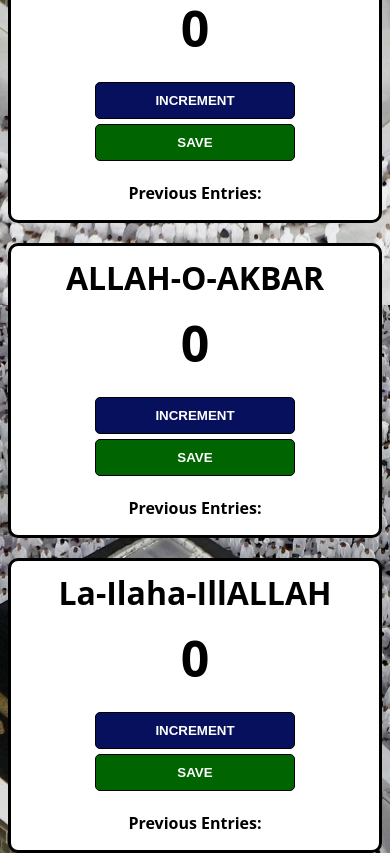
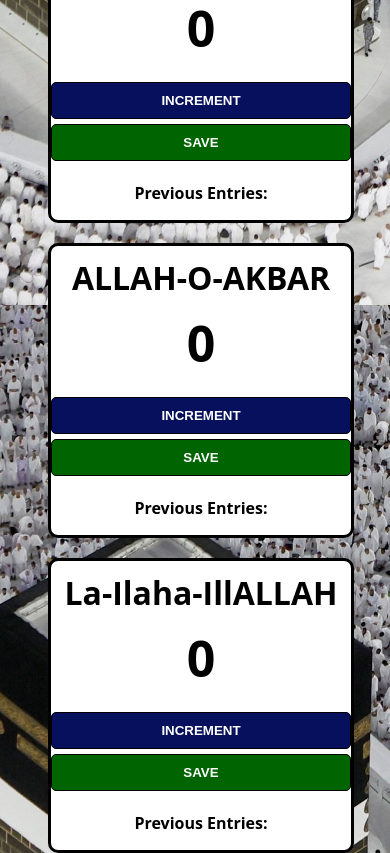
Before and after one commit to Usama-Razzaq-AM/tasbeehcounter, a plain HTML site: page index.html in a window 390 px wide. Shown: the part 555-1408 px from the top of the page. Drawn offline with Linux system fonts and the light colour scheme.

Commit message:
Update small.css
Some responsiveness changing.

```diff
--- a/small.css
+++ b/small.css
@@ -24,8 +24,7 @@
     .container-1{
         grid-column: 1/-1;
         background-color: white;
-        /* width: 40%; */
-        margin: auto;
+        margin: 0px 40px;
         border: 3px solid black;
         border-radius: 10px;
     }
@@ -33,8 +32,7 @@
     .container-2{
         grid-column: 1/-1;
         background-color: white;
-        /* width: 40%; */
-        margin: auto;
+        margin: 0px 40px;
         border: 3px solid black;
         border-radius: 10px;
     }
@@ -42,8 +40,7 @@
     .container-3{
         grid-column: 1/-1;
         background-color: white;
-        /* width: 40%; */
-        margin: auto;
+        margin: 0px 40px;
         border: 3px solid black;
         border-radius: 10px;
     }
@@ -51,10 +48,13 @@
     .container-4{
         grid-column: 1/-1;
         background-color: white;
-        /* width: 40%; */
-        margin: auto;
+        margin: 0px 40px;
         border: 3px solid black;
         border-radius: 10px;
     }
 
+    button {
+        width: 300px;
+    }
+
 }
```
